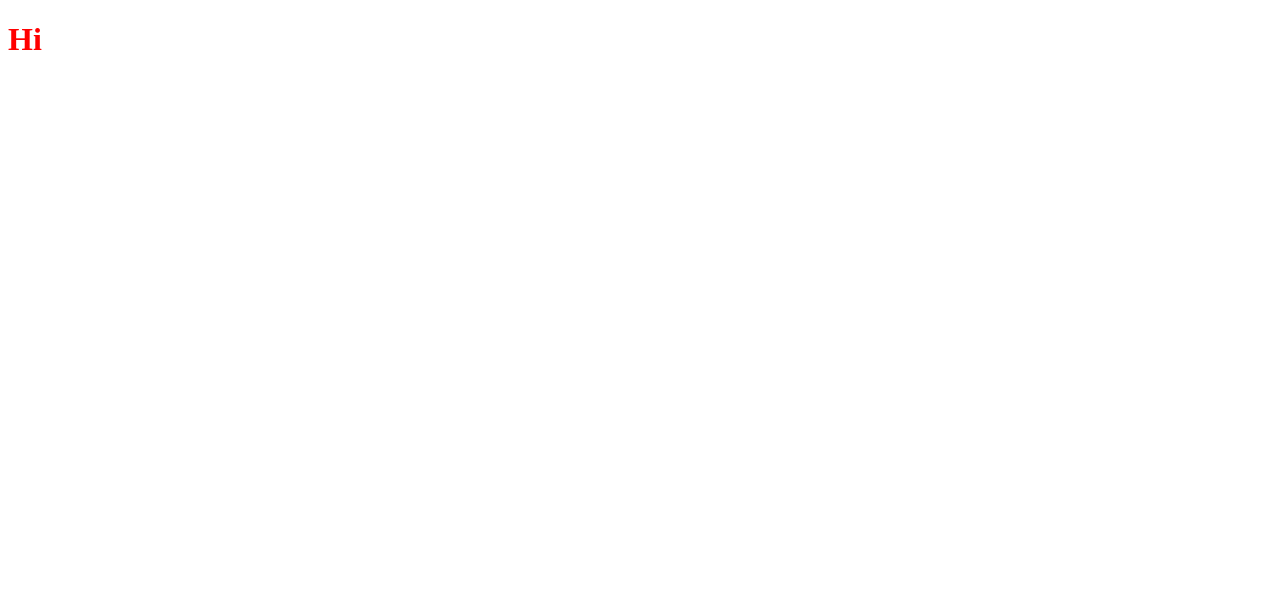
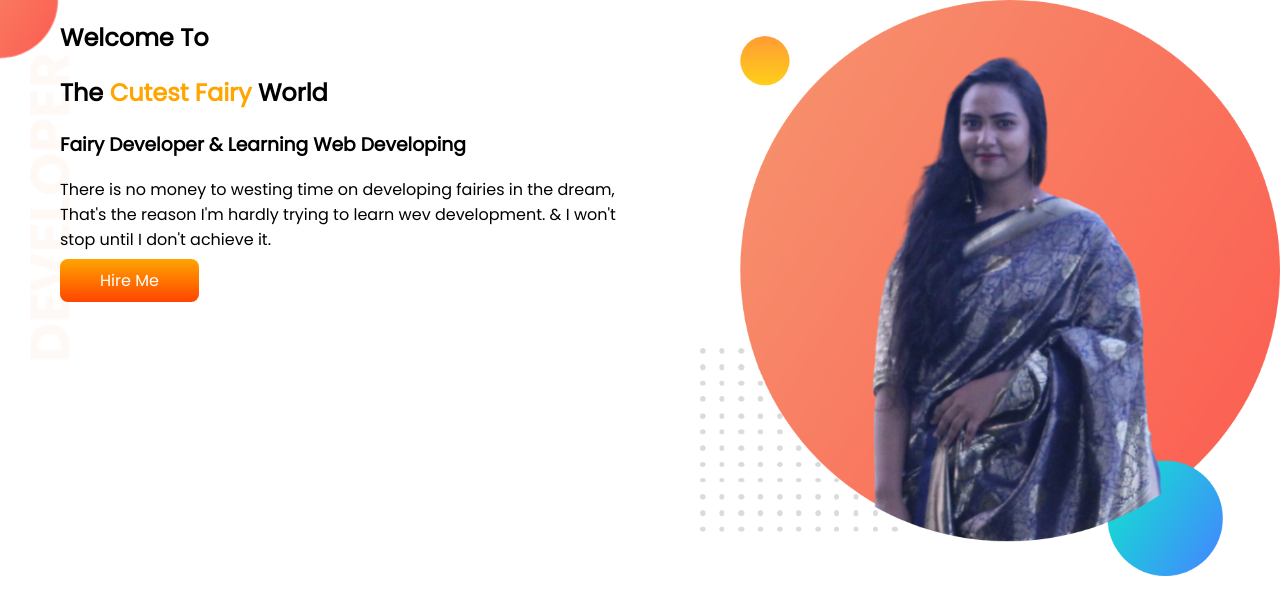
Before and after one commit to sumaia97531/First-Portfolio, a plain HTML site: page index.html in a window 1280 px wide. Drawn offline with Linux system fonts and the light colour scheme.

Commit message:
Second Edit

```diff
--- a/index.html
+++ b/index.html
@@ -1,14 +1,33 @@
 <!DOCTYPE html>
 <html lang="en">
+
 <head>
     <meta charset="UTF-8">
     <meta http-equiv="X-UA-Compatible" content="IE=edge">
     <meta name="viewport" content="width=device-width, initial-scale=1.0">
     <title>Sumiya Akter Sharmin</title>
+    <link rel="preconnect" href="https://fonts.googleapis.com">
+    <link rel="preconnect" href="https://fonts.gstatic.com" crossorigin>
+    <link href="https://fonts.googleapis.com/css2?family=Poppins&display=swap" rel="stylesheet">
     <link rel="shortcut icon" href="img/fi.jpg" type="image/x-icon">
     <link rel="stylesheet" href="style.css">
 </head>
+
 <body>
-    <h1>Hi</h1>
+    <section class="top-banner">
+        <div class="half-width">
+            <h1>Welcome To</h1>
+            <h1>The <span class="cute">Cutest Fairy</span> World</h1>
+            <h3>Fairy Developer & Learning Web Developing</h3>
+            <p>There is no money to westing time on developing fairies in the dream, That's the reason I'm hardly trying
+                to
+                learn wev development. & I won't stop until I don't achieve it.</p>
+            <a class="Hire-Button" target="blank" href="https://www.facebook.com/">Hire Me</a>
+        </div>
+        <div class="half-width">
+            <img src="img/first.png" alt="first image">
+        </div>
+    </section>
 </body>
+
 </html>
--- a/style.css
+++ b/style.css
@@ -1,3 +1,29 @@
-h1{
-    color: red;
+body{
+    font-family: 'Poppins', sans-serif;
+    margin: 0;
 }
+.cute{
+    color: orange;
+}
+section{
+    display: flex;
+}
+.half-width{
+    width: 50%;
+    padding-left: 60px;
+}
+.half-width img{
+    width: 100%;
+}
+.Hire-Button{
+    text-decoration: none;
+    background-image: linear-gradient(orange, orangered);
+    color: white;
+    font-weight: 400;
+    padding: 10px 40px;
+    border-radius: 8px;
+}
+.top-banner{
+    background-image: url(img/top-banner.png);
+    background-repeat: no-repeat;
+}
```
Also changed, not shown: img/2.png (added), img/fi.jpg, img/first.png (added), img/i1.png (added), img/second.png (added), img/top-banner.png (added).
